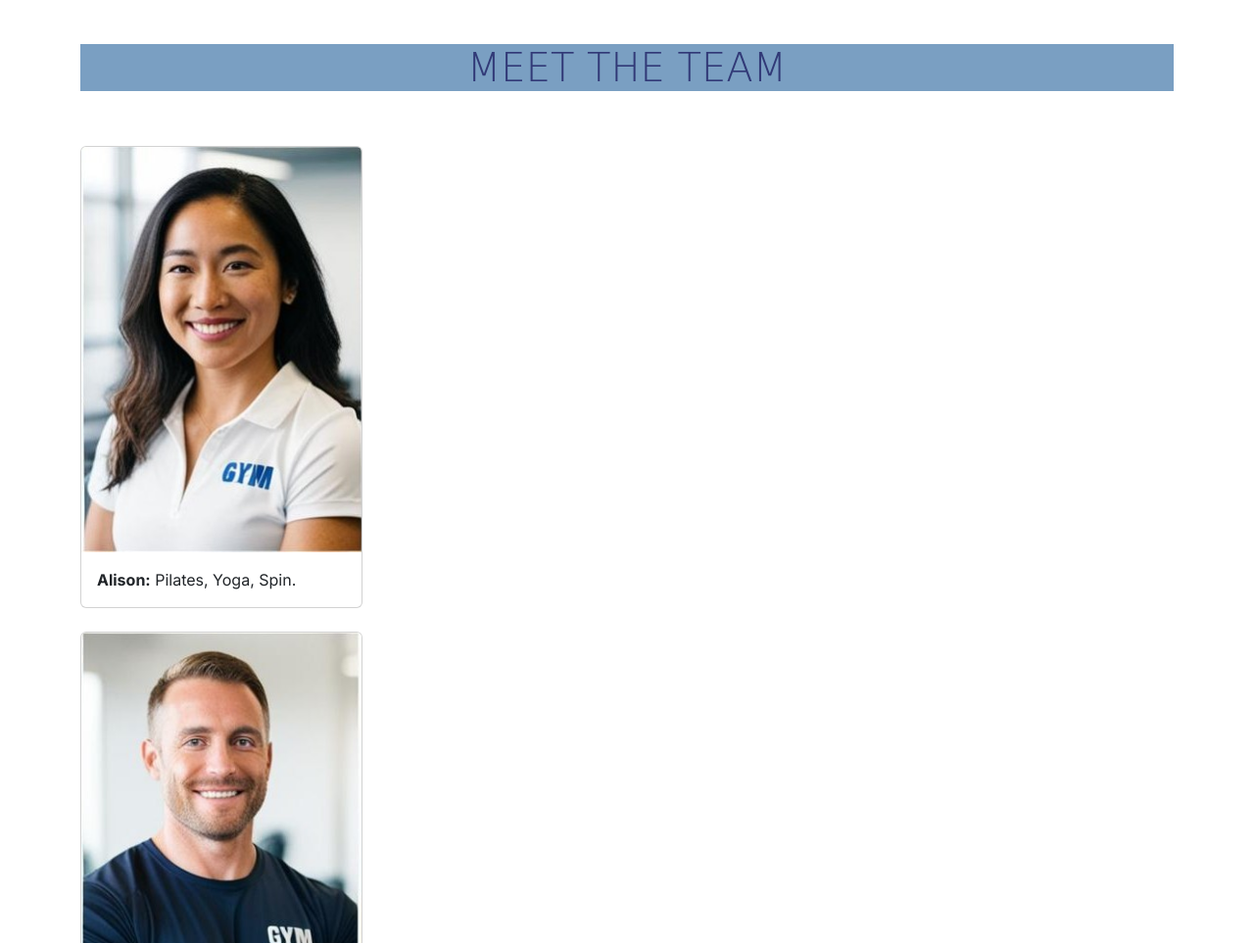
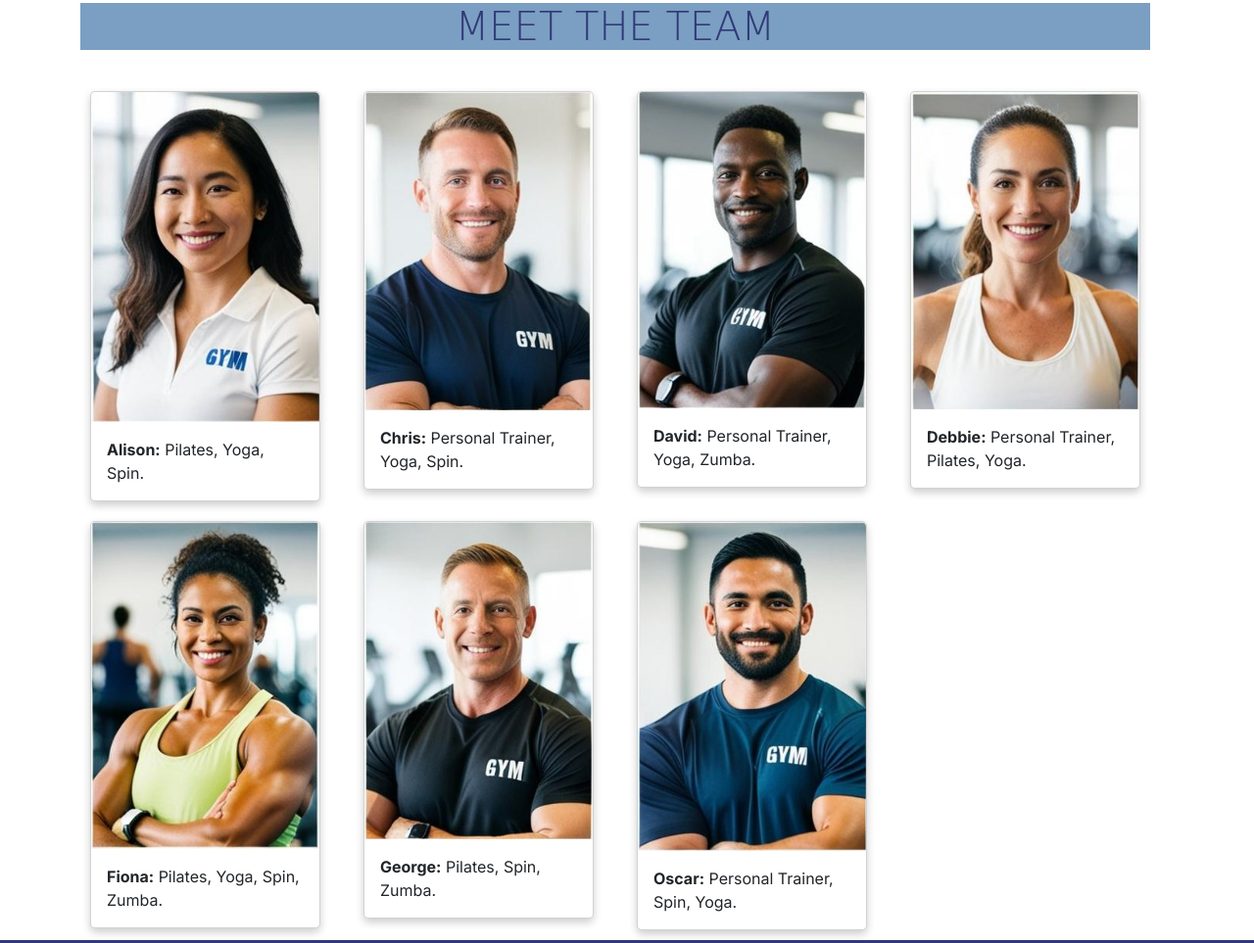
Before and after one commit to nickdunwell/milestone-project1, a plain HTML site: page index.html in a window 1280 px wide. Shown: the part 1095-2058 px from the top of the page at 98% size. Drawn offline with nearby package versions, Linux system fonts and the light colour scheme; a web font is replaced by a local one.

Commit message:
restyling meet the team images

```diff
--- a/assets/CSS/style.css
+++ b/assets/CSS/style.css
@@ -17,7 +17,7 @@
 
 body {
     font-family: var(--primary-font);
-    padding-top: 57.15px; /* pushes the top of the header down under fixed navbar */
+    padding-top: 15px; /* pushes the top of the header down under fixed navbar */
 }
 
 h1,
@@ -91,12 +91,24 @@ h2 {
     width: 100%;
 }
 
-#instructors .card {
-    display: flex;
-    flex-grow: 1;
-    flex-wrap: wrap ;
-}
+.column {
+    float: left;
+    width: 33.33%;
+    padding: 10px;
+  }
 
+  #instructors .card {
+    box-shadow: 0 4px 8px 0 rgba(0, 0, 0, 0.2);
+    transition: 0.3s;
+    border-radius: 5px;
+    margin: 10px;
+  }
+
+  .row::after {
+    content: "";
+    clear: both;
+    display: table;
+  }
 /* Footer / contact */
 
 #contact {
--- a/index.html
+++ b/index.html
@@ -131,7 +131,7 @@
                     </div>
                 </div>
                 <div class="col-12 col-md-6 col-xl-3">
-                    <div class="card" id="pilates">
+                    <div class="card">
                         <img src="assets/images/pilates.jpg" class="card-img-top"
                             alt="People taking a relaxing pilates class." id="pilates">
                         <div class="card-body">
@@ -178,13 +178,13 @@
             </div>
         </section>
     <section id="instructors" class="container section">
-            <div class="row">
-                <div class="col-12 text-center">
+    <div class="row" style="width: 100%;"
+        <div class="column">
+                 <div class="col-12 text-center">
                     <h2 class="display-6">Meet the Team</h2>
-                </div>
-            </div>
-    <div class="col-12 col-md-6 col-xl-3 d-inline p-4">
-        <div class="card" style="width: 18rem;">
+                 </div>
+    <div class="col-12 col-md-6 col-xl-3">
+        <div class="card">
             <img src="assets/images/Alison.jpg" class="card-img-top" alt="Photo of Alison, one of our instructors.">
             <div class="card-body">
               <p class="card-text"><strong>Alison:</strong> Pilates, Yoga, Spin.</p>
@@ -192,7 +192,7 @@
         </div>
         </div>
         <div class="col-12 col-md-6 col-xl-3">
-          <div class="card" style="width: 18rem;">
+          <div class="card">
             <img src="assets/images/Chris.jpg" class="card-img-top" alt="Photo of Chris, one of our instructors.">
             <div class="card-body">
               <p class="card-text"><strong>Chris:</strong> Personal Trainer, Yoga, Spin.</p>
@@ -200,7 +200,7 @@
           </div>
         </div>
         <div class="col-12 col-md-6 col-xl-3">
-          <div class="card" style="width: 18rem;">
+          <div class="card">
             <img src="assets/images/David.jpg" class="card-img-top" alt="Photo of David, one of our instructors.">
             <div class="card-body">
               <p class="card-text"><strong>David:</strong> Personal Trainer, Yoga, Zumba.</p>
@@ -208,7 +208,7 @@
           </div>
         </div>
         <div class="col-12 col-md-6 col-xl-3">
-          <div class="card" style="width: 18rem;">
+          <div class="card">
             <img src="assets/images/Debbie.jpg" class="card-img-top" alt="Photo of Debbie, one of our instructors.">
             <div class="card-body">
               <p class="card-text"><strong>Debbie:</strong> Personal Trainer, Pilates, Yoga.</p>
@@ -216,7 +216,7 @@
           </div>
         </div>
         <div class="col-12 col-md-6 col-xl-3">
-          <div class="card" style="width: 18rem;">
+          <div class="card">
             <img src="assets/images/Fiona.jpg" class="card-img-top" alt="Photo of Fiona, one of our instructors.">
             <div class="card-body">
               <p class="card-text"><strong>Fiona:</strong> Pilates, Yoga, Spin, Zumba.</p>
@@ -224,20 +224,22 @@
           </div>
         </div>
         <div class="col-12 col-md-6 col-xl-3">
-          <div class="card" style="width: 18rem;">
+          <div class="card">
             <img src="assets/images/George.jpg" class="card-img-top"  alt="Photo of George, one of our instructors.">
             <div class="card-body">
               <p class="card-text"><strong>George:</strong> Pilates, Spin, Zumba.</p>
             </div>
           </div>
-        </div>
+          </div>
+
         <div class="col-12 col-md-6 col-xl-3">
-          <div class="card" style="width: 18rem;">
+          <div class="card">
             <img src="assets/images/Oscar.jpg" class="card-img-top" alt="Photo of Oscar, one of our instructors.">
             <div class="card-body">
               <p class="card-text"><strong>Oscar:</strong> Personal Trainer, Spin, Yoga.</p>
             </div>
           </div>
+        </div>
         </div>
     </section>
 
```
